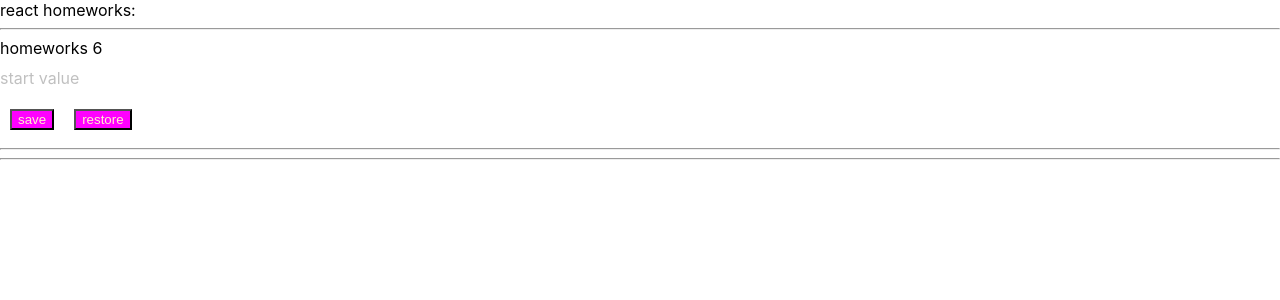
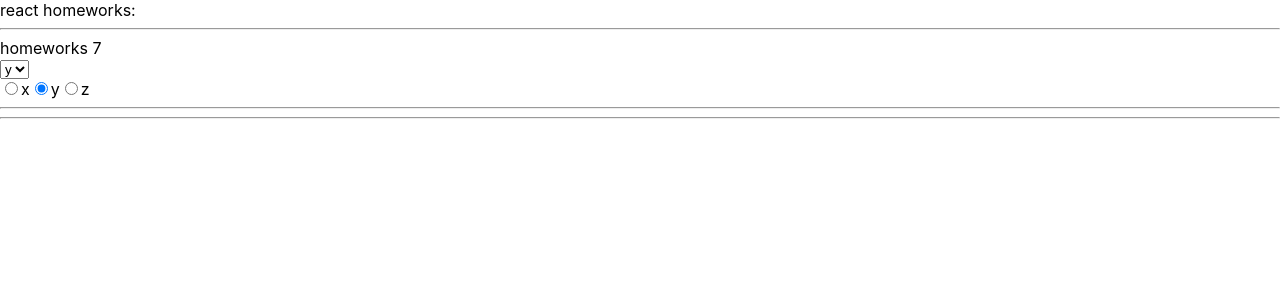
Before and after one commit to DmitriAleks/DZ, a React (Create React App) app in the folder TrubeDz/: page / in a window 1280 px wide. Shown: the top 300 px of the page. Built offline with nearby package versions, Linux system fonts and the light colour scheme.

Commit message:
HWN7 complited component

```diff
--- a/TrubeDz/src/p1-main/m1-ui/u1-app/App.tsx
+++ b/TrubeDz/src/p1-main/m1-ui/u1-app/App.tsx
@@ -6,6 +6,7 @@ import HW4 from '../../../p2-homeworks/h4/HW4'
 import HW3 from "../../../p2-homeworks/h3/HW3";
 import HW5 from "../../../p2-homeworks/h5/HW5";
 import HW6 from '../../../p2-homeworks/h6/HW6'
+import HW7 from '../../../p2-homeworks/h7/HW7'
 
 function App() {
     return (
@@ -16,8 +17,8 @@ function App() {
             {/*<HW3/>*/}
             {/*<HW4/>*/}
             {/*<HW5/>*/}
-            <HW6/>
-
+            {/*<HW6/>*/}
+            <HW7/>
         </div>
     )
 }
--- a/TrubeDz/src/p2-homeworks/h6/common/c4-SuperEditableSpan/SuperEditableSpan.tsx
+++ b/TrubeDz/src/p2-homeworks/h6/common/c4-SuperEditableSpan/SuperEditableSpan.tsx
@@ -67,7 +67,7 @@ const SuperEditableSpan: React.FC<SuperEditableSpanType> = (
                         {...restSpanProps}
                     >
                         {/*если нет захардкодженного текста для спана, то значение инпута*/}
-                        {children || restProps.value}
+                        &#9998; {children || restProps.value}
                     </span>
                 )
             }
--- a/TrubeDz/src/p2-homeworks/h7/common/c5-SuperSelect/SuperSelect.tsx
+++ b/TrubeDz/src/p2-homeworks/h7/common/c5-SuperSelect/SuperSelect.tsx
@@ -14,10 +14,15 @@ const SuperSelect: React.FC<SuperSelectPropsType> = (
         ...restProps
     }
 ) => {
-    const mappedOptions: any[] = []; // map options with key
+    const mappedOptions: any[] = options ? options.map((o,i)=>(
+        <option className={''} key={o + '-' + i} value={o}>{o}</option>
+    )) : []
 
     const onChangeCallback = (e: ChangeEvent<HTMLSelectElement>) => {
         // onChange, onChangeOption
+        onChange && onChange(e)
+        onChangeOption && onChangeOption(e.currentTarget)
+
     }
 
     return (
--- a/TrubeDz/src/p2-homeworks/h7/common/c6-SuperRadio/SuperRadio.tsx
+++ b/TrubeDz/src/p2-homeworks/h7/common/c6-SuperRadio/SuperRadio.tsx
@@ -17,6 +17,8 @@ const SuperRadio: React.FC<SuperRadioPropsType> = (
 ) => {
     const onChangeCallback = (e: ChangeEvent<HTMLInputElement>) => {
         // onChange, onChangeOption
+        onChange && onChange(e)
+        onChangeOption && onChangeOption(e.currentTarget)
     }
 
 
@@ -24,6 +26,10 @@ const SuperRadio: React.FC<SuperRadioPropsType> = (
         <label key={name + '-' + i}>
             <input
                 type={'radio'}
+                name={name}
+                value={o}
+                checked={o === value}
+                onChange={onChangeCallback}
                 // name, checked, value, onChange
             />
             {o}
```
